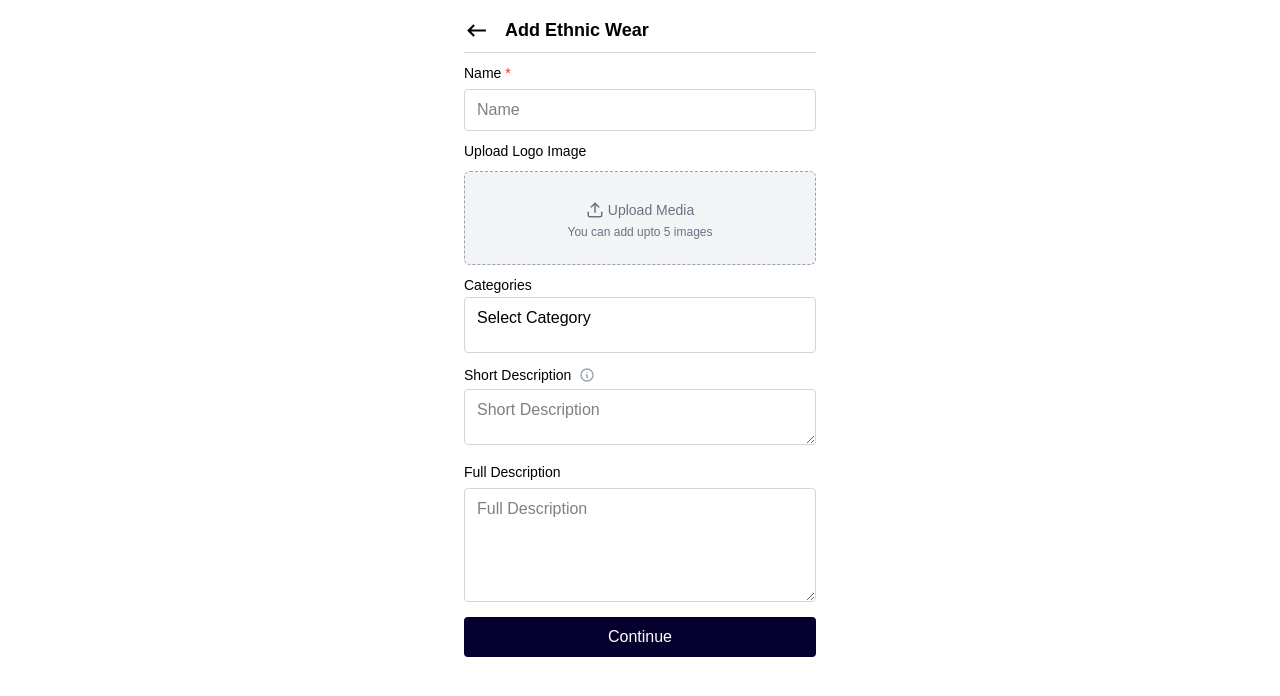
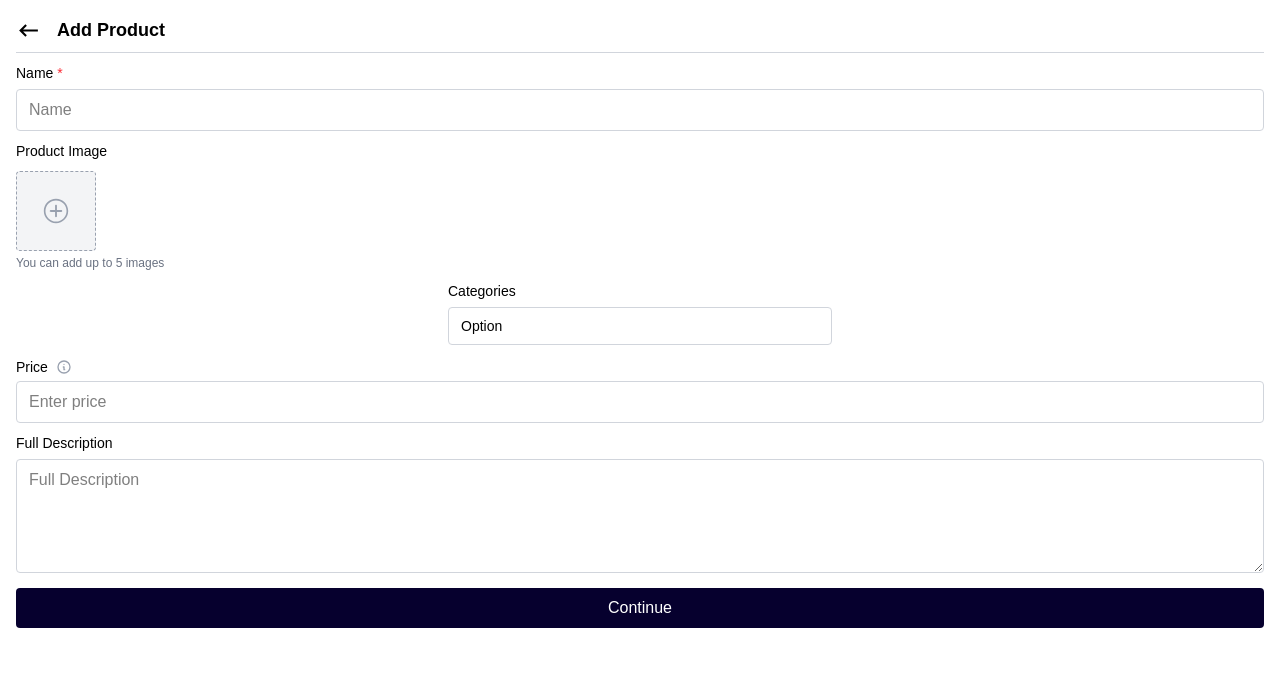
Before and after one commit to sourabh0333/new-project, a Next.js app: page /addProduct in a window 1280 px wide. Shown: the top 696 px of the page. Built offline with nearby package versions, Linux system fonts and the light colour scheme.

Commit message:
AddProduct

```diff
--- a/package.json
+++ b/package.json
@@ -14,6 +14,7 @@
     "react-dom": "19.1.0",
     "react-icons": "^5.5.0",
     "react-select": "^5.10.2",
+    "react-tooltip": "^5.29.1",
     "swiper": "^11.2.10"
   },
   "devDependencies": {
--- a/src/app/addProduct/page.js
+++ b/src/app/addProduct/page.js
@@ -1,68 +1,43 @@
 "use client";
 
 import { useState } from "react";
-import { LuUpload } from "react-icons/lu";
+import { Tooltip } from "react-tooltip";
 import { MdOutlineKeyboardBackspace } from "react-icons/md";
-import { IoIosAdd } from "react-icons/io";
+import { IoCloseCircle } from "react-icons/io5";
+import { IoIosAddCircleOutline } from "react-icons/io";
 
 export default function AddProduct() {
-  const [inputValue, setInputValue] = useState("");
-  const [categories, setCategories] = useState([]);
   const [shortDesc, setShortDesc] = useState("");
-  const [selected, setSelected] = useState([]);
-  const [open, setOpen] = useState(false);
+  const [images, setImages] = useState([]);
 
-  const categoryOptions = [
-    "Ethnic Wear",
-    "Western Wear",
-    "Fusion Wear",
-    "Innerwear & Sleepwear",
-    "Activewear",
-    "Winter Wear",
-  ];
+  const handleImageChange = (e) => {
+    const files = Array.from(e.target.files);
+    const newImages = [...images];
 
-  const toggleCategory = (cat) => {
-    setSelected((prev) =>
-      prev.includes(cat) ? prev.filter((c) => c !== cat) : [...prev, cat]
-    );
+    files.forEach((file) => {
+      if (newImages.length < 4) {
+        newImages.push({
+          file,
+          preview: URL.createObjectURL(file),
+        });
+      }
+    });
+
+    setImages(newImages);
   };
 
-  const handleSave = () => {
-    setOpen(false);
-  };
-
-  const handleKeyDown = (e) => {
-    if (e.key === "Enter" && inputValue.trim()) {
-      e.preventDefault();
-
-      const formatToTitleCase = (text) =>
-        text
-          .trim()
-          .toLowerCase()
-          .split(" ")
-          .map((word) => word.charAt(0).toUpperCase() + word.slice(1))
-          .join(" ");
-
-      const formatted = formatToTitleCase(inputValue);
-
-      if (!categories.includes(formatted)) {
-        setCategories([...categories, formatted]);
-        setInputValue("");
-      }
-    }
-  };
-
-  const removeCategory = (indexToRemove) => {
-    setCategories(categories.filter((_, index) => index !== indexToRemove));
+  const removeImage = (index) => {
+    const newImages = images.filter((_, i) => i !== index);
+    setImages(newImages);
   };
 
   return (
-    <div className="max-w-sm mx-auto h-scree bg-white px-4 py-4">
+    <div className="w-full h-screen bg-white px-4 py-4">
       <div className="flex items-center gap-4">
         <button>
           <MdOutlineKeyboardBackspace size={25} className="text-black" />
         </button>
-        <h2 className="text-lg font-semibold text-black">Add Ethnic Wear</h2>
+        <h2 className="text-lg font-semibold text-black">Add Product</h2>
       </div>
 
       <hr className="text-gray-300 my-2" />
@@ -80,143 +55,72 @@ export default function AddProduct() {
         </div>
 
         <div>
-          <label className="text-sm font-medium">Upload Logo Image</label>
+          <label className="text-sm font-medium">Product Image</label>
 
-          <label
-            htmlFor="logo-upload"
-            className="bg-gray-100 text-gray-400 border border-dashed rounded-md py-6 text-center mt-2 text-sm flex flex-col items-center justify-center cursor-pointer"
-          >
-            <div className="flex justify-between items-center px-1 py-1 rounded">
-              <LuUpload className="text-lg text-gray-500 mr-1 " />
-              <p className=" text-gray-500 font-medium">Upload Media</p>
-            </div>
-            <p className="text-xs text-gray-500">You can add upto 5 images</p>
-            <input
-              id="logo-upload"
-              type="file"
-              accept="image/png, image/jpeg"
-              className="hidden"
-            />
-          </label>
+          <div className="flex gap-2 mt-2">
+            {images.map((img, index) => (
+              <div key={index} className="relative w-20 h-20 rounded-sm">
+                <img
+                  src={img.preview}
+                  alt="preview"
+                  className="w-full h-full object-cover rounded-sm"
+                />
+                <button
+                  type="button"
+                  onClick={() => removeImage(index)}
+                  className="absolute -top-2 -right-2 text-red-500 bg-white rounded-full cursor-pointer"
+                >
+                  <IoCloseCircle size={20} />
+                </button>
+              </div>
+            ))}
+
+            {images.length < 5 && (
+              <label
+                htmlFor="image-upload"
+                className="w-20 h-20 flex flex-col items-center justify-center border border-dashed rounded cursor-pointer text-gray-400 bg-gray-100 hover:bg-gray-50"
+              >
+                <span className="">
+                  <IoIosAddCircleOutline size={30} />
+                </span>
+                <input
+                  id="image-upload"
+                  type="file"
+                  accept="image/png, image/jpeg"
+                  multiple
+                  onChange={handleImageChange}
+                  className="hidden"
+                />
+              </label>
+            )}
+          </div>
+
+          <p className="text-xs text-gray-500 mt-1">
+            You can add up to 5 images
+          </p>
         </div>
 
-        {/* <div className="space-y-3">
-          <div>
-            <label className="text-sm font-medium block flex items-center gap-2 mb-1">
-              Add Category<span className="text-red-500">*</span>
-            </label>
-            <div className="flex items-center border border-gray-300 rounded px-3 py-2">
-              <input
-                type="text"
-                value={inputValue}
-                onChange={(e) => setInputValue(e.target.value)}
-                onKeyDown={handleKeyDown}
-                placeholder="Add Category"
-                className="flex-1 outline-none text-sm"
-              />
-              <IoIosAdd className="text-gray-500" />
-            </div>
-          </div>
-
-          {categories.length > 0 && (
-            <div className="flex flex-wrap gap-2 border border-gray-200 rounded-sm p-2">
-              {categories.map((cat, index) => (
-                <span
-                  key={index}
-                  className="flex items-center gap-1 bg-blue-100 text-sm text-blue-800 px-2 py-0.5 rounded-md border border-blue-300"
-                >
-                  {cat}
-                  <button
-                    type="button"
-                    onClick={() => removeCategory(index)}
-                    className="ml-1 text-black hover:text-red-500 transition-colors duration-300 cursor-pointer"
-                  >
-                    ×
-                  </button>
-                </span>
-              ))}
-            </div>
-          )}
-        </div> */}
-
         <div className="relative max-w-sm mx-auto mb-3">
-          {/* Dropdown box */}
           <label className="text-sm font-medium">Categories</label>
 
-          <div
-            onClick={() => setOpen(true)}
-            className="border border-gray-300 rounded px-3 py-2 cursor-pointer min-h-14"
-          >
-            {selected.length === 0 ? "Select Category" : selected.join(", ")}
-          </div>
-
-          {/* Modal or dropdown list */}
-          {open && (
-            <div className="fixed inset-0 bg-black/50 flex justify-center items-end md:items-center z-50 ">
-              <div className="bg-white w-full max-w-md rounded-t-xl md:rounded-xl p-4 ">
-                <div className="flex justify-between items-center mb-4">
-                  <h3 className="font-semibold text-lg">Select a category</h3>
-                  <button
-                    onClick={() => setOpen(false)}
-                    className="text-3xl font-bold "
-                    aria-label="Close"
-                  >
-                    &times;
-                  </button>
-                </div>
-
-                <ul className="divide-y divide-gray-200/60 max-h-60 overflow-y-auto">
-                  {categoryOptions.map((cat) => {
-                    const isSelected = selected.includes(cat);
-                    return (
-                      <li
-                        key={cat}
-                        className={`flex gap-2 items-center py-2 cursor-pointer ${
-                          isSelected
-                            ? "text-pink-600 font-semibold"
-                            : "text-black"
-                        }`}
-                        onClick={() => toggleCategory(cat)}
-                      >
-                        {cat}
-                        {isSelected && (
-                          <svg
-                            xmlns="http://www.w3.org/2000/svg"
-                            className="h-5 w-5 text-pink-600"
-                            fill="none"
-                            viewBox="0 0 24 24"
-                            stroke="currentColor"
-                          >
-                            <path
-                              strokeLinecap="round"
-                              strokeLinejoin="round"
-                              strokeWidth={3}
-                              d="M5 13l4 4L19 7"
-                            />
-                          </svg>
-                        )}
-                      </li>
-                    );
-                  })}
-                </ul>
-
-                <button
-                  onClick={handleSave}
-                  className="mt-4 w-full bg-pink-600 text-white py-2 rounded"
-                >
-                  Save
-                </button>
-              </div>
-            </div>
-          )}
+          <select className="w-full appearance-none border border-gray-300 px-3 py-2 rounded mt-1 pr-10 text-sm focus:outline-none ">
+            <option>Option</option>
+            <option>11 - 30</option>
+            <option>31 - 50</option>
+            <option>51 - 100</option>
+          </select>
         </div>
 
-        {/* <div>
+        <div>
           <div className="flex items-center">
-            <label className="text-sm font-medium">Short Description</label>
-            <div className="relative group ml-2">
+            <label className="text-sm font-medium">Price</label>
+
+            <div className="relative ml-2">
               <svg
-                className="h-4 w-4 text-gray-400 cursor-pointer"
+                data-tooltip-id="price-tooltip"
+                data-tooltip-content="Enter the product price in INR.Enter the product price in INR. Enter the product price in INR. Enter the product price in INR."
+                data-tooltip-place="top"
+                className="h-4 w-4 text-gray-400 cursor-pointer focus:outline-none"
                 fill="none"
                 viewBox="0 0 24 24"
                 stroke="currentColor"
@@ -229,58 +133,22 @@ export default function AddProduct() {
                 />
               </svg>
 
-              <div className="absolute hidden group-hover:block z-10 w-64 p-2 text-xs bg-gray-700 text-white rounded shadow-lg left-full ml-2">
-                Eg: 800/20 Cr.square fit
-              </div>
-            </div>
-          </div>
-          <div className="relative mt-1">
-            <textarea
-              className="w-full border border-gray-300 px-3 py-2 rounded focus:outline-0"
-              placeholder="Eg: "
-              rows={4}
-            ></textarea>
-          </div>
-        </div> */}
-        <div>
-          <div className="flex items-center">
-            <label className="text-sm font-medium">Short Description</label>
-
-            <div className="relative group ml-2">
-              <svg
-                className="h-4 w-4 text-gray-400 cursor-pointer"
-                fill="none"
-                viewBox="0 0 24 24"
-                stroke="currentColor"
-              >
-                <path
-                  strokeLinecap="round"
-                  strokeLinejoin="round"
-                  strokeWidth={2}
-                  d="M13 16h-1v-4h-1m1-4h.01M21 12a9 9 0 11-18 0 9 9 0 0118 0z"
-                />
-              </svg>
-
-              <div className="absolute bottom-full left-1/2 -translate-x-1/2 mb-3 hidden group-hover:flex flex-col z-10">
-                <div className="relative bg-blue-500 text-white text-xs p-3 rounded shadow-lg w-52">
-                  Use this field to show a price, offer, or any key text. It
-                  will appear just above the call to action button to grab
-                  attention.
-                  <div className="absolute left-1/2 -translate-x-1/2 -bottom-2 w-0 h-0 border-l-8 border-r-8 border-t-8 border-transparent border-t-blue-500"></div>
-                </div>
-              </div>
+              <Tooltip
+                id="price-tooltip"
+                className="z-30 max-w-[270px] whitespace-normal"
+              />
             </div>
           </div>
 
           <div className="relative mt-1">
-            <textarea
-              className="w-full border border-gray-300 px-3 py-2 rounded focus:outline-0 h-14"
-              placeholder="Short Description"
+            <input
+              className="w-full border border-gray-300 px-3 py-2 rounded focus:outline-0"
+              placeholder="Enter price"
               rows={4}
               name="shortDescription"
               value={shortDesc}
               onChange={(e) => setShortDesc(e.target.value)}
-            ></textarea>
+            ></input>
           </div>
         </div>
 
```
Also changed, not shown: src/app/(customerAdmin)/theme/layout.js (added, +8 -0 lines), src/app/(customerAdmin)/theme/page.js (added, +7 -0 lines), src/components/CustomerAdmin/sidebarWithHeader.js (+8 -0 lines), src/app/themeF/page.js (renamed from src/app/theme/page.js), 1 other file (tests, documents, lock files or other folders).
